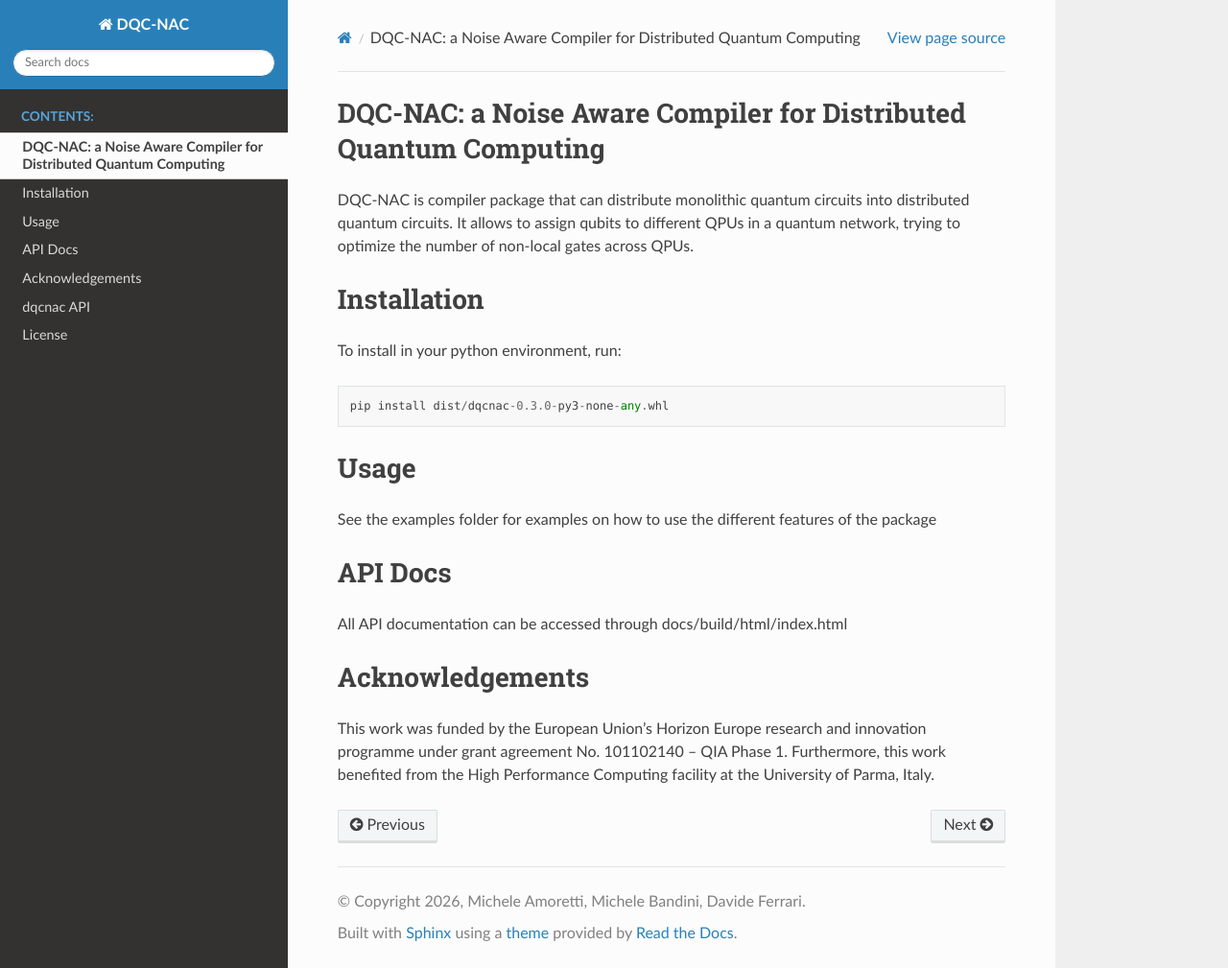
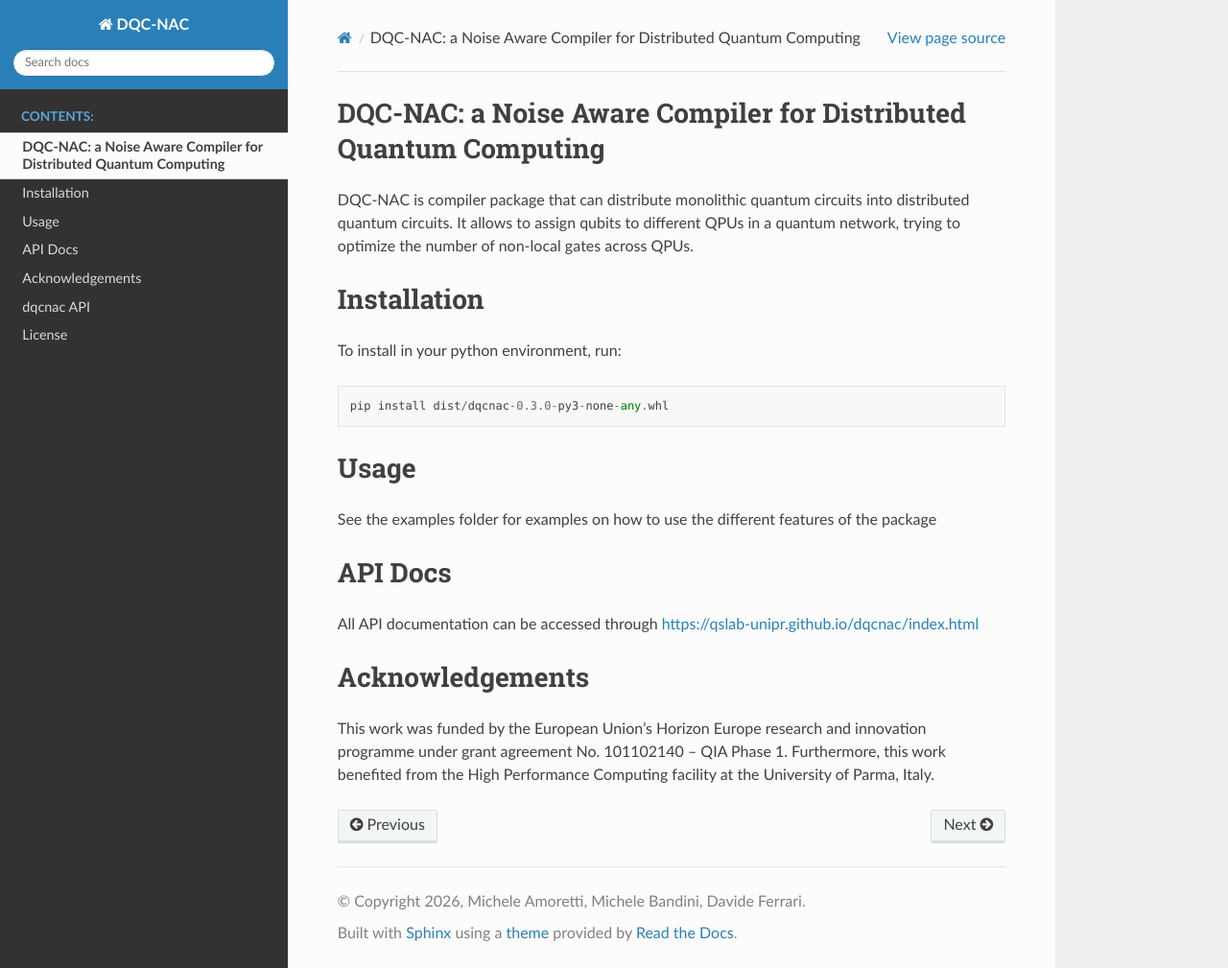
Before and after one commit to qslab-unipr/dqcnac, a Sphinx documentation site: the page built from docs/source/readme.rst, in a window 1280 px wide and 1009 px high. Shown: the whole window at 96% size. Built offline with Sphinx 7.4.7 and the Read the Docs theme 3.1.0, drawn with Linux system fonts in a browser that asks for light colours.

Commit message:
UPdate readme with odcs pages link

```diff
--- a/docs/source/readme.rst
+++ b/docs/source/readme.rst
@@ -22,7 +22,7 @@ features of the package
 API Docs
 ========
 
-All API documentation can be accessed through docs/build/html/index.html
+All API documentation can be accessed through https://qslab-unipr.github.io/dqcnac/index.html
 
 Acknowledgements
 ================
```
Also changed, not shown: README.md (+1 -1 lines).
